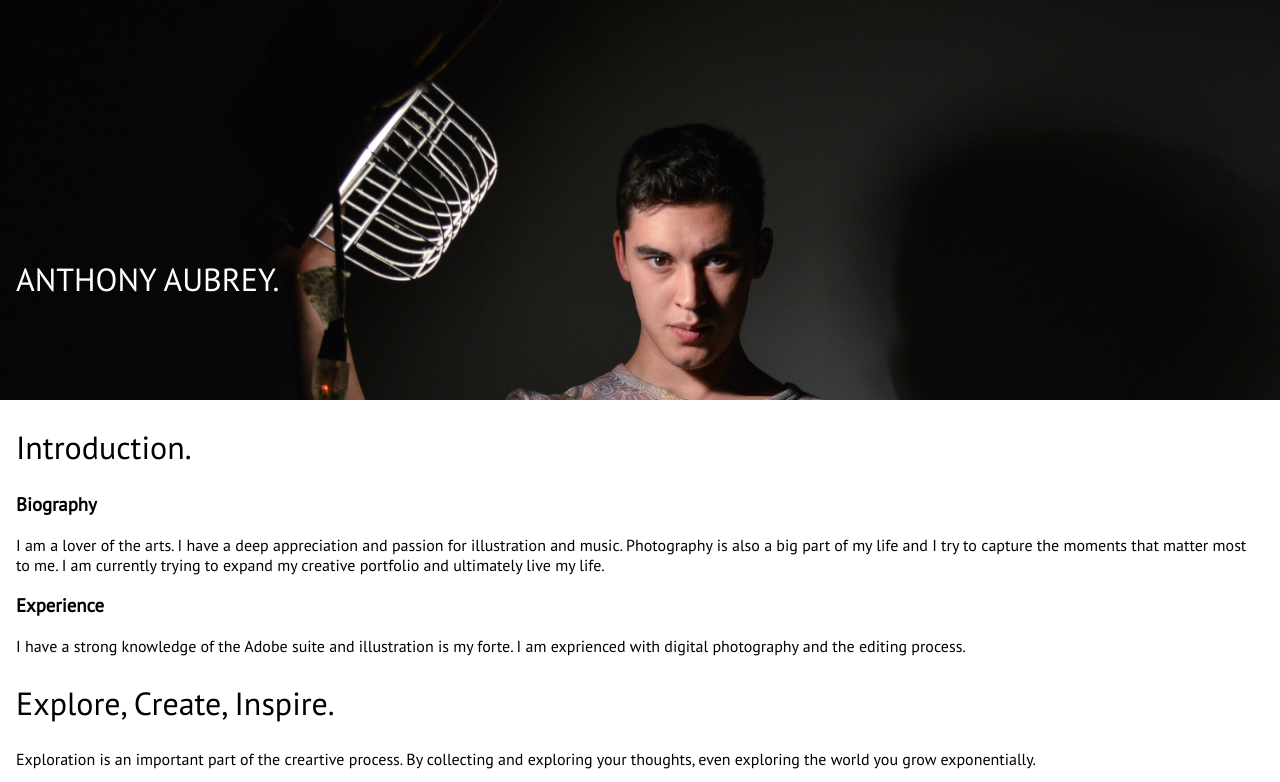
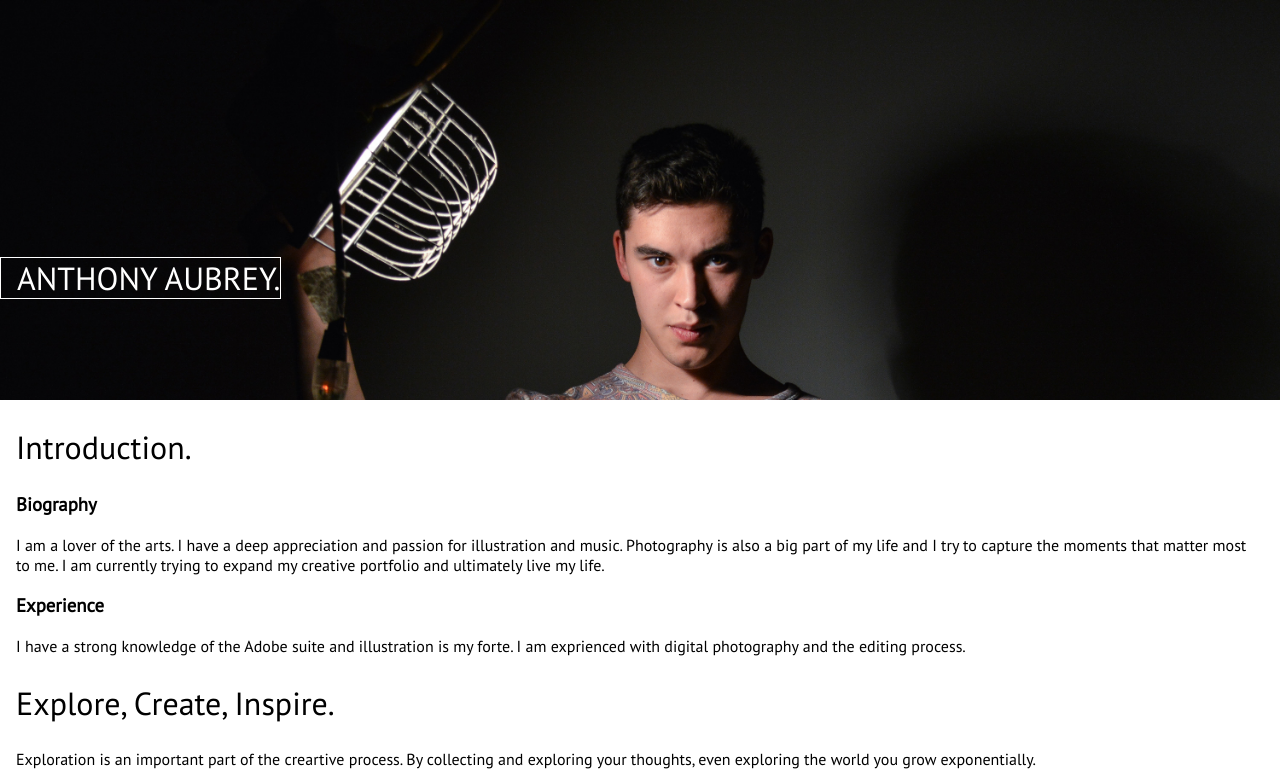
Before and after one commit to anthonyaubrey/dsn1675-project-1, a plain HTML site: page index.html in a window 1280 px wide. Shown: the top 782 px of the page. Drawn offline with Linux system fonts and the light colour scheme.

Commit message:
Added border to h1

```diff
--- a/css/main.css
+++ b/css/main.css
@@ -33,11 +33,12 @@ header {
 
 h1 {
   color: white;
-  font-weight: normal;
+  font-weight: 500;
   font-size: 2em;
   bottom: 20%;
   position: absolute;
   padding-left: .5em;
+  border: 1.25px solid white;
 }
 
 h2 {
```
